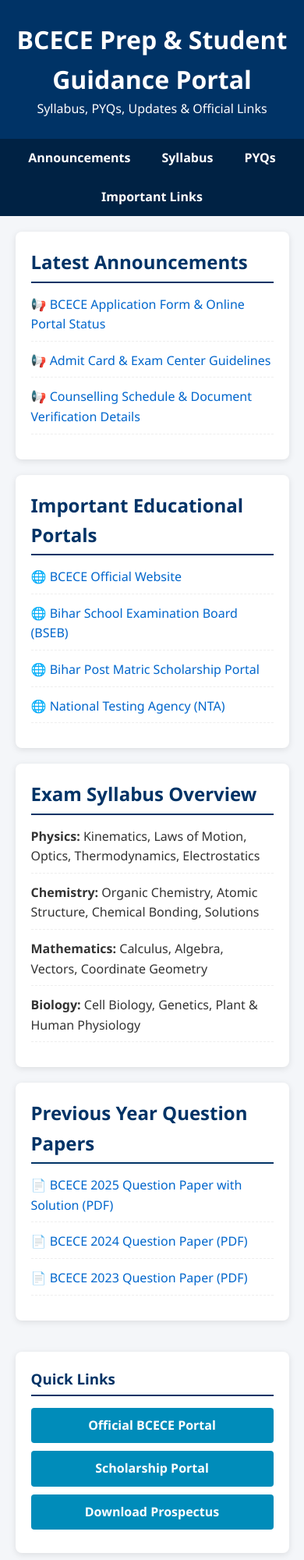
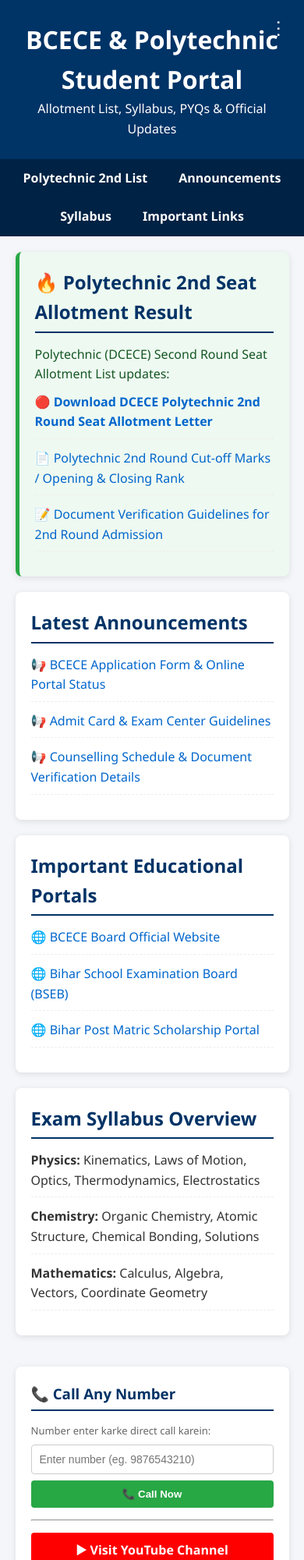
Before and after one commit to nishant18084/my-sim-project, a plain HTML site: page index.html in a window 390 px wide. Shown: the top 2000 px of the page at 78% size. Drawn offline with Linux system fonts and the light colour scheme.

Commit message:
Update index.html

```diff
--- a/index.html
+++ b/index.html
@@ -3,7 +3,7 @@
 <head>
     <meta charset="UTF-8">
     <meta name="viewport" content="width=device-width, initial-scale=1.0">
-    <title>BCECE Student Guidance & Study Portal</title>
+    <title>BCECE & Polytechnic Student Guidance Portal</title>
     <style>
         * {
             box-sizing: border-box;
@@ -21,7 +21,56 @@
             color: white;
             padding: 25px 15px;
             text-align: center;
+            position: relative;
         }
+
+        /* Three Dots Menu Style */
+        .menu-dropdown {
+            position: absolute;
+            top: 20px;
+            right: 20px;
+        }
+        .dots-btn {
+            background: none;
+            border: none;
+            color: white;
+            font-size: 24px;
+            cursor: pointer;
+            padding: 5px 10px;
+            border-radius: 4px;
+        }
+        .dots-btn:hover {
+            background-color: rgba(255, 255, 255, 0.2);
+        }
+        .dropdown-content {
+            display: none;
+            position: absolute;
+            right: 0;
+            top: 35px;
+            background-color: white;
+            min-width: 170px;
+            box-shadow: 0px 4px 8px rgba(0,0,0,0.2);
+            border-radius: 5px;
+            z-index: 100;
+            overflow: hidden;
+        }
+        .dropdown-content a {
+            color: #333;
+            padding: 12px 16px;
+            text-decoration: none;
+            display: block;
+            font-size: 14px;
+            text-align: left;
+            font-weight: 500;
+        }
+        .dropdown-content a:hover {
+            background-color: #f1f1f1;
+            color: #003366;
+        }
+        .show {
+            display: block;
+        }
+
         nav {
             background-color: #002244;
             display: flex;
@@ -60,6 +109,10 @@
             box-shadow: 0 2px 8px rgba(0,0,0,0.1);
             margin-bottom: 20px;
         }
+        .highlight-card {
+            border-left: 5px solid #28a745;
+            background-color: #eef9f1;
+        }
         h2, h3 {
             color: #003366;
             margin-bottom: 15px;
@@ -82,6 +135,17 @@
         ul li a:hover {
             text-decoration: underline;
         }
+
+        /* Custom Calling Input Style */
+        .call-input {
+            width: 100%;
+            padding: 10px;
+            margin-bottom: 8px;
+            border: 1px solid #ccc;
+            border-radius: 4px;
+            font-size: 14px;
+        }
+
         .btn {
             display: block;
             width: 100%;
@@ -94,6 +158,19 @@
             border-radius: 4px;
             text-decoration: none;
             font-weight: bold;
+            cursor: pointer;
+        }
+        .btn-call {
+            background-color: #28a745;
+        }
+        .btn-call:hover {
+            background-color: #218838;
+        }
+        .btn-youtube {
+            background-color: #FF0000;
+        }
+        .btn-youtube:hover {
+            background-color: #CC0000;
         }
         .btn:hover {
             background-color: #005f73;
@@ -110,19 +187,38 @@
 <body>
 
 <header>
-    <h1>BCECE Prep & Student Guidance Portal</h1>
-    <p>Syllabus, PYQs, Updates & Official Links</p>
+    <h1>BCECE & Polytechnic Student Portal</h1>
+    <p>Allotment List, Syllabus, PYQs & Official Updates</p>
+
+    <div class="menu-dropdown">
+        <button class="dots-btn" onclick="toggleMenu()">&#8942;</button>
+        <div id="dropdownMenu" class="dropdown-content">
+            <a href="https://youtube.com/@kamalkishor-n?si=ROzSi8Z8USi7cx2p" target="_blank">▶ YouTube Channel</a>
+            <a href="#polytechnicSecondList">🔴 Polytechnic 2nd List</a>
+            <a href="#dialerSection">📞 Direct Dialer</a>
+        </div>
+    </div>
 </header>
 
 <nav>
+    <a href="#polytechnicSecondList">Polytechnic 2nd List</a>
     <a href="#updates">Announcements</a>
     <a href="#syllabus">Syllabus</a>
-    <a href="#pyq">PYQs</a>
     <a href="#portals">Important Links</a>
 </nav>
 
 <div class="container">
     <div class="main-content">
+
+        <div class="card highlight-card" id="polytechnicSecondList">
+            <h2>🔥 Polytechnic 2nd Seat Allotment Result</h2>
+            <p style="margin-bottom: 10px; font-weight: 500; color: #155724;">Polytechnic (DCECE) Second Round Seat Allotment List updates:</p>
+            <ul>
+                <li>🔴 <a href="https://bceceboard.bihar.gov.in/" target="_blank"><strong>Download DCECE Polytechnic 2nd Round Seat Allotment Letter</strong></a></li>
+                <li>📄 <a href="https://bceceboard.bihar.gov.in/" target="_blank">Polytechnic 2nd Round Cut-off Marks / Opening & Closing Rank</a></li>
+                <li>📝 <a href="#">Document Verification Guidelines for 2nd Round Admission</a></li>
+            </ul>
+        </div>
 
         <div class="card" id="updates">
             <h2>Latest Announcements</h2>
@@ -136,10 +232,9 @@
         <div class="card" id="portals">
             <h2>Important Educational Portals</h2>
             <ul>
-                <li>🌐 <a href="https://bceceboard.bihar.gov.in/" target="_blank">BCECE Official Website</a></li>
+                <li>🌐 <a href="https://bceceboard.bihar.gov.in/" target="_blank">BCECE Board Official Website</a></li>
                 <li>🌐 <a href="https://biharboardonline.bihar.gov.in/" target="_blank">Bihar School Examination Board (BSEB)</a></li>
                 <li>🌐 <a href="https://pmsonline.bih.nic.in/" target="_blank">Bihar Post Matric Scholarship Portal</a></li>
-                <li>🌐 <a href="https://nta.ac.in/" target="_blank">National Testing Agency (NTA)</a></li>
             </ul>
         </div>
 
@@ -149,34 +244,56 @@
                 <li><strong>Physics:</strong> Kinematics, Laws of Motion, Optics, Thermodynamics, Electrostatics</li>
                 <li><strong>Chemistry:</strong> Organic Chemistry, Atomic Structure, Chemical Bonding, Solutions</li>
                 <li><strong>Mathematics:</strong> Calculus, Algebra, Vectors, Coordinate Geometry</li>
-                <li><strong>Biology:</strong> Cell Biology, Genetics, Plant & Human Physiology</li>
-            </ul>
-        </div>
-
-        <div class="card" id="pyq">
-            <h2>Previous Year Question Papers</h2>
-            <ul>
-                <li>📄 <a href="#">BCECE 2025 Question Paper with Solution (PDF)</a></li>
-                <li>📄 <a href="#">BCECE 2024 Question Paper (PDF)</a></li>
-                <li>📄 <a href="#">BCECE 2023 Question Paper (PDF)</a></li>
             </ul>
         </div>
 
     </div>
 
     <div class="sidebar">
-        <div class="card">
-            <h3>Quick Links</h3>
+        <div class="card" id="dialerSection">
+            <h3>📞 Call Any Number</h3>
+            <p style="font-size: 13px; color: #666; margin-bottom: 8px;">Number enter karke direct call karein:</p>
+            <input type="tel" id="userPhoneNumber" class="call-input" placeholder="Enter number (eg. 9876543210)">
+            <button class="btn btn-call" onclick="makeCustomCall()">📞 Call Now</button>
+
+            <hr style="margin: 15px 0;">
+
+            <a href="https://youtube.com/@kamalkishor-n?si=ROzSi8Z8USi7cx2p" target="_blank" class="btn btn-youtube">▶ Visit YouTube Channel</a>
             <a href="https://bceceboard.bihar.gov.in/" target="_blank" class="btn">Official BCECE Portal</a>
-            <a href="https://pmsonline.bih.nic.in/" target="_blank" class="btn">Scholarship Portal</a>
-            <a href="#" class="btn">Download Prospectus</a>
         </div>
     </div>
 </div>
 
 <footer>
-    <p>&copy; 2026 BCECE Student Prep Hub | Educational Purpose Only</p>
+    <p>&copy; 2026 BCECE & Polytechnic Student Portal | Educational Purpose Only</p>
 </footer>
+
+<script>
+    function toggleMenu() {
+        document.getElementById("dropdownMenu").classList.toggle("show");
+    }
+
+    function makeCustomCall() {
+        const phoneInput = document.getElementById('userPhoneNumber').value.trim();
+        if (!phoneInput) {
+            alert('Kripya pehle phone number enter karein!');
+            return;
+        }
+        window.location.href = 'tel:' + phoneInput;
+    }
+
+    window.onclick = function(event) {
+        if (!event.target.matches('.dots-btn')) {
+            var dropdowns = document.getElementsByClassName("dropdown-content");
+            for (var i = 0; i < dropdowns.length; i++) {
+                var openDropdown = dropdowns[i];
+                if (openDropdown.classList.contains('show')) {
+                    openDropdown.classList.remove('show');
+                }
+            }
+        }
+    }
+</script>
 
 </body>
 </html>
```
